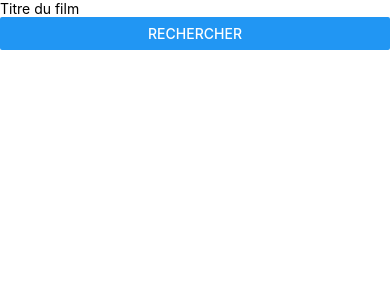
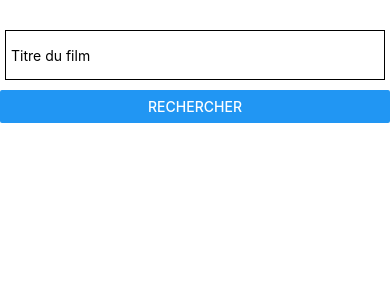
Before and after one commit to GuillaumeMORERO/testRN, a React Native app: screen / in a window 390 px wide. Shown: the top 300 px of the page. Built offline with nearby package versions, Linux system fonts and the light colour scheme.

Commit message:
add simple styles

```diff
--- a/App.js
+++ b/App.js
@@ -5,7 +5,6 @@ import Search from "./Components/Search";
 
 export default function App() {
   return (
-
     <Search/>
   );
 }
--- a/Components/Search.js
+++ b/Components/Search.js
@@ -1,5 +1,5 @@
 import React from 'react';
-import { TextInput, Button, View } from 'react-native';
+import { StyleSheet, TextInput, Button, View } from 'react-native';
 
 export default () => {
 
@@ -7,10 +7,34 @@ export default () => {
     console.log('clicked !');
   }
 
+  const styles = StyleSheet.create({
+    main_container : {
+      marginTop: 30,
+      flex: 1
+    },
+    textinput: {
+      marginLeft: 5,
+      marginRight: 5,
+      marginBottom: 10,
+      height: 50,
+      borderColor: '#000000',
+      borderWidth: 1,
+      paddingLeft: 5
+    }
+
+  })
+
   return (
-    <View>
-      <TextInput placeholder='Titre du film'/>
-      <Button title="Rechercher" onPress={() => pressHandler()}/>
+    <View style={styles.main_container}>
+      <TextInput
+        placeholder='Titre du film'
+        style={styles.textinput}
+        />
+      <Button
+        title="Rechercher"
+        onPress={() => pressHandler()}
+        style={{ height: 50 }}
+        />
     </View>
   )
 }
```
